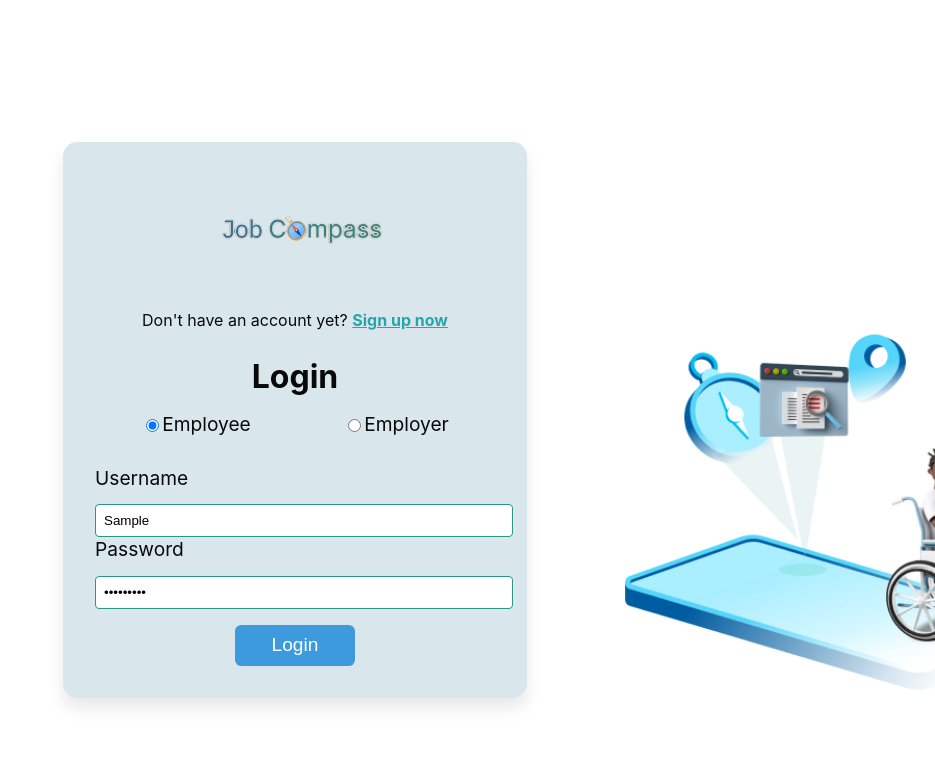
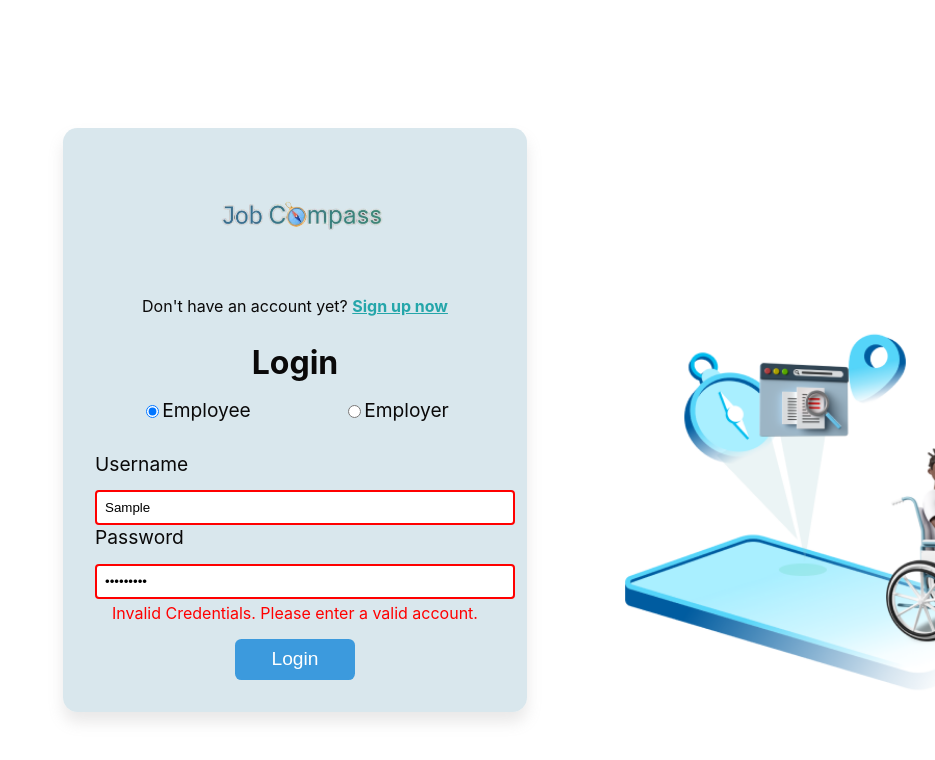
Before and after one commit to IsaacObusan/JobCompassSAD, a React (Create React App) app: page / in a window 1280 px wide. Both pictures are taken after typing "Sample", "Sample123" into the empty fields and a click on the button "Login". Shown: the top 760 px of the page, without its empty margins (345-1280 px from the left). Built offline with nearby package versions, Linux system fonts and the light colour scheme.

Commit message:
Voice Assistant in Sign In as Error Handler:

```diff
--- a/src/components/Login.css
+++ b/src/components/Login.css
@@ -104,6 +104,17 @@ body.login-page {
   color: #117468; /* Darker color on hover */
 }
 
+.error input{
+  border: 2px solid red;
+}
+
+.error-message{
+  color: red;
+  text-align: center;
+  margin: 4px;
+  font-size: medium;
+}
+
 /* Responsive Styles */
 @media (max-width: 768px) {
   .login-container {
@@ -154,4 +165,5 @@ body.login-page {
     width: 100%; /* Full width for button on small screens */
     font-size: 0.9rem; /* Decrease button font size */
   }
+
 }
--- a/src/components/Login.tsx
+++ b/src/components/Login.tsx
@@ -1,11 +1,13 @@
 import React, { useState, useEffect } from "react";
 import { useNavigate } from "react-router-dom";
 import './Login.css'; // Import the CSS file from the components folder
+import { voiceAssistant} from "../utils";
 
 const Login: React.FC = () => {
   const [username, setUsername] = useState("");
   const [password, setPassword] = useState("");
   const [userType, setUserType] = useState<'employee' | 'employer'>('employee'); // State for user type
+  const [error, setError] = useState(false);
   const navigate = useNavigate(); // Use navigate hook to redirect
 
   useEffect(() => {
@@ -16,8 +18,11 @@ const Login: React.FC = () => {
     };
   }, []);
 
+
+
   const handleSubmit = (e: React.FormEvent) => {
     e.preventDefault();
+    setError(false);
 
     if (username === "admin" && password === "admin") {
       // Redirect based on user type
@@ -27,17 +32,19 @@ const Login: React.FC = () => {
         navigate("/employerdashboard"); // Redirect to Employer Dashboard
       }
     } else {
-      alert("Invalid username or password");
+      setError(true);
+      voiceAssistant("Invalid Credentials. Please enter a valid account.")
     }
   };
 
   const handleUserTypeChange = (event: React.ChangeEvent<HTMLInputElement>) => {
     setUserType(event.target.value as 'employee' | 'employer');
+    voiceAssistant(`Signing in as ${event.target.value}`)
   };
 
   return (
     <div className="login-container">
-      <div className="login-form">
+      <div className={`login-form ${error ? "error" : ""}`}>
         <img src="/Logo.png" alt="Logo" className="logo" /> {/* Left-Aligned Logo */}
 
         <p className="sign-up-caption">
@@ -88,6 +95,7 @@ const Login: React.FC = () => {
               required
             />
           </div>
+          {error && <div className="error-message">Invalid Credentials. Please enter a valid account.</div>}
           <button type="submit">Login</button>
         </form>
       </div>
--- /dev/null
+++ b/src/utils.ts
@@ -0,0 +1,11 @@
+export const voiceAssistant = (text: string) => {
+    const speech = new SpeechSynthesisUtterance(text);
+    speech.lang = 'en-US';
+
+    const voices = window.speechSynthesis.getVoices();
+    speech.voice = voices.find(voice => voice.name === 'Google US English') || null;
+    speech.pitch = 1; // Set the pitch
+    speech.rate = 1; // Set the rate
+
+    window.speechSynthesis.speak(speech);
+}
```
